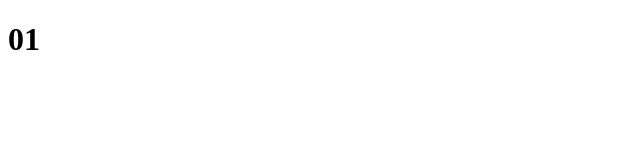
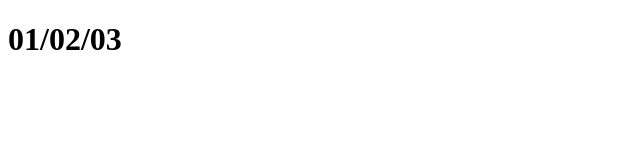
Before and after one commit to saniya-tirgar/VCSCF, a plain HTML site: page index.html in a window 1280 px wide. Shown: the whole page, without its empty margins (0-640 px from the left). Drawn offline with Linux system fonts and the light colour scheme.

Commit message:
save code in main

```diff
--- a/index.html
+++ b/index.html
@@ -6,6 +6,6 @@
     <title>Document</title>
 </head>
 <body>
-   <h1> 01 </h1>
+   <h1> 01/02/03 </h1>
 </body>
 </html>
```
